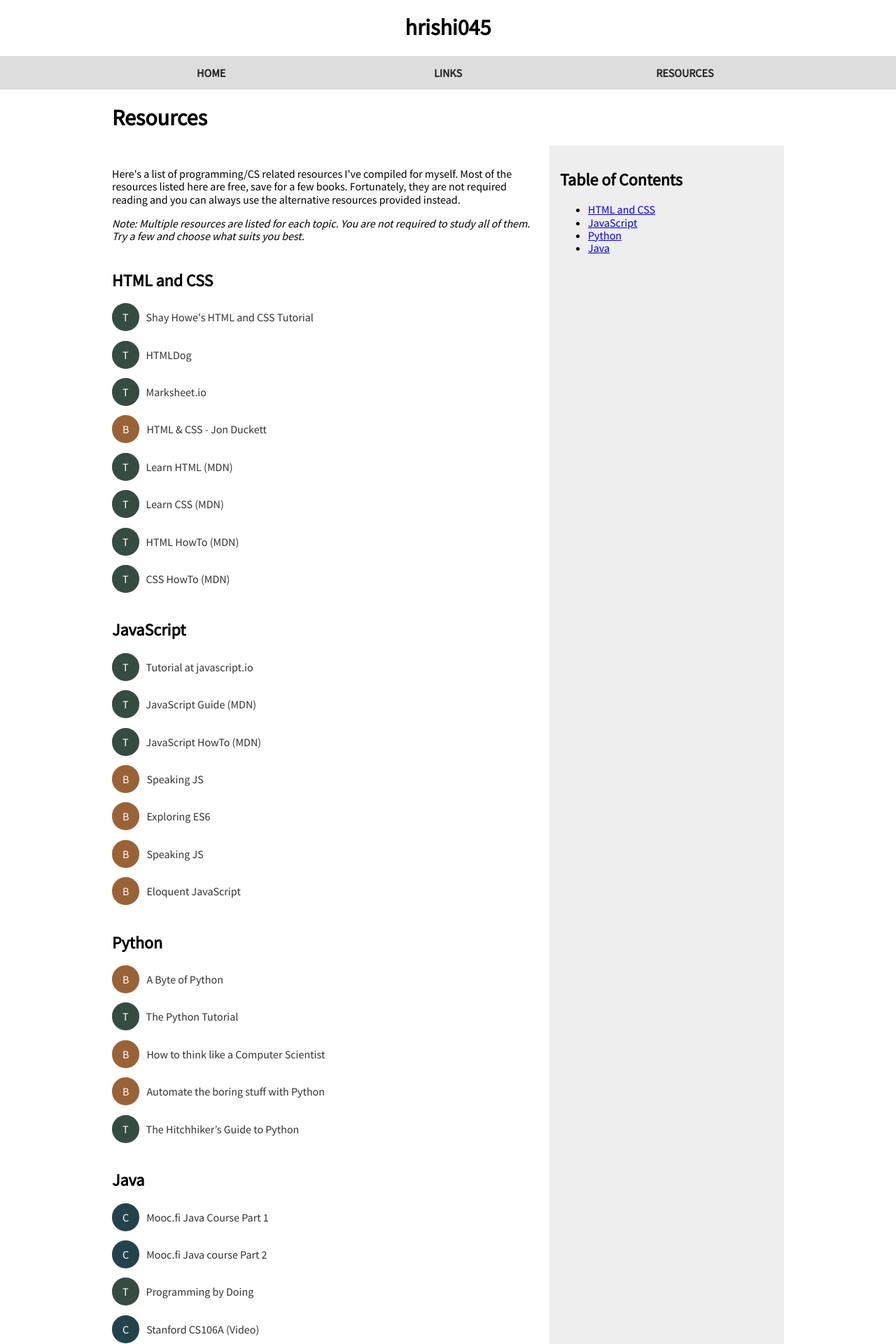
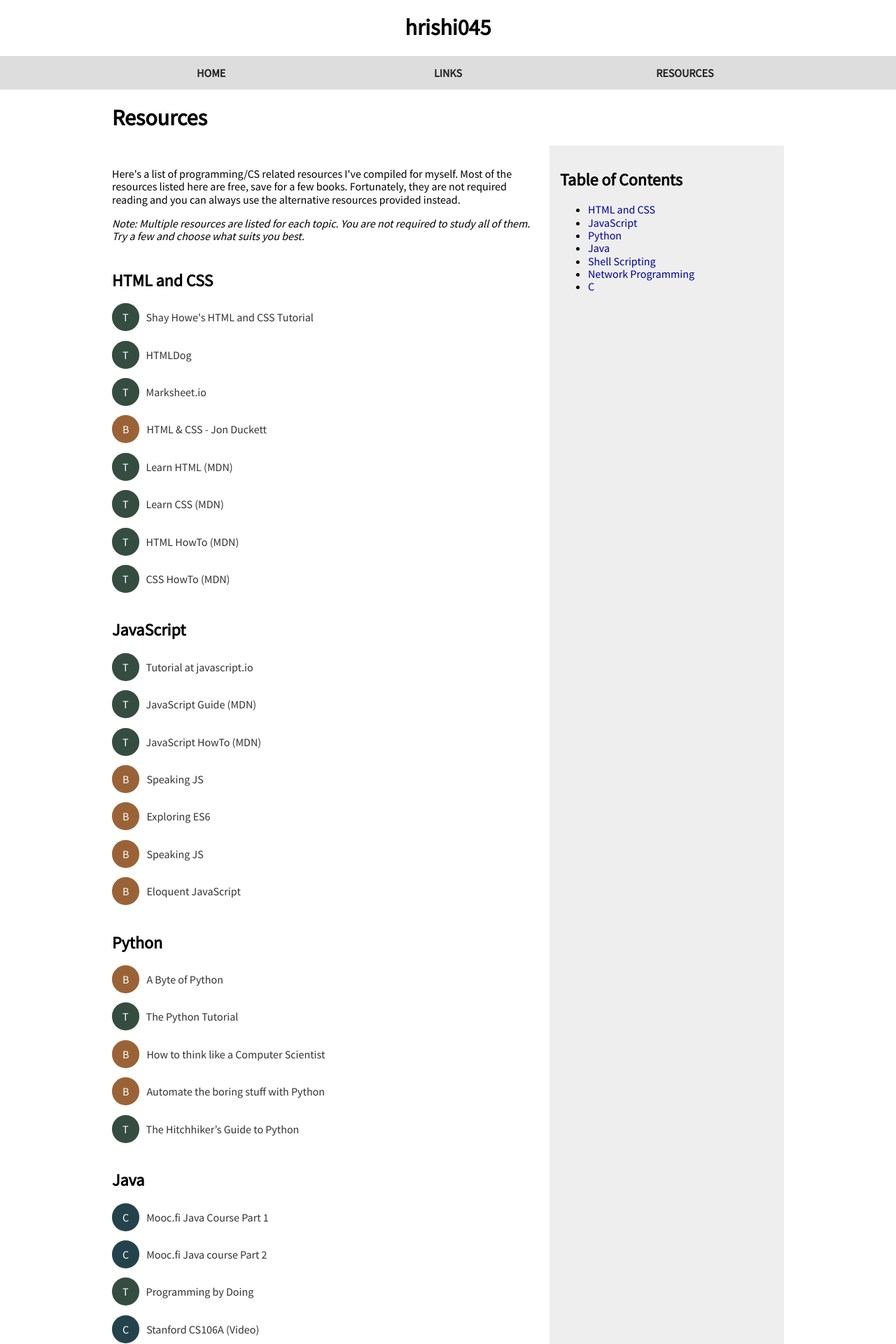
Before and after one commit to hrishi045/hrishi045.github.io, a Jekyll site: the page built from resources.html, in a window 1280 px wide. Shown: the top 1920 px of the page at 70% size. Built offline with Jekyll 4.4.1, drawn with Linux system fonts in a browser that asks for light colours; some of the changed text lies outside the part shown.

Commit message:
Add resources for Shell scripting, network programming and C

```diff
--- a/assets/style.css
+++ b/assets/style.css
@@ -1,6 +1,16 @@
 body {
     font-family: "Source Sans Pro", "Helvetica Neue", "Helvetica", "Roboto", "Arial", sans-serif;
 }
+
+a {
+    color: #000099;
+    text-decoration: none;
+}
+
+    a:hover, a:focus {
+        color: #000044;
+        text-decoration: underline;
+    }
 
 .header-site-name, .nav-content, .main-content, main {
     position: relative;
--- a/resources.html
+++ b/resources.html
@@ -13,6 +13,9 @@
             <li><a href="#javascript">JavaScript</a></li>
             <li><a href="#python">Python</a></li>
             <li><a href="#java">Java</a></li>
+            <li><a href="#shell-scripting">Shell Scripting</a></li>
+            <li><a href="#network-programming">Network Programming</a></li>
+            <li><a href="#c">C</a></li>
         </ul>
     </aside>
     <section class="article-content">
@@ -73,5 +76,30 @@
                 <li class="resource course"><a href="https://courses.caveofprogramming.com/p/java-for-complete-beginners">Java for Complete Beginners (Video)</a></li>
             </ul>
         </section>
+        <section class="resource-section">
+            <h2 id="shell-scripting">Shell Scripting</h2>
+            <ul class="resources">
+                <li class="resource book"><a href="http://conqueringthecommandline.com/book/frontmatter">Conquering the Command Line</a></li>
+                <li class="resource text"><a href="http://linuxcommand.org/lc3_learning_the_shell.php">Learning the Shell</a></li>
+                <li class="resource text"><a href="http://linuxcommand.org/lc3_writing_shell_scripts.php">Writing Shell Scripts</a></li>
+                <li class="resource book"><a href="http://linuxcommand.org/tlcl.php">The Linux Command Line</a></li>
+                <li class="resource book"><a href="http://shop.oreilly.com/product/9780596003302.do">UNIX Power Tools 3rd Ed.</a></li>
+            </ul>
+        </section>
+        <section class="resource-section">
+            <h2 id="network-programming">Network Programming</h2>
+            <ul class="resources">
+                <li class="resource text"><a href="https://beej.us/guide/bgnet/">Beej's guide to Network Programming</a></li>
+                <li class="resource text"><a href="http://www.unpbook.com/">UNIX Network Programming</a></li>
+            </ul>
+        </section>
+        <section class="resource-section">
+            <h2 id="c">C</h2>
+            <ul class="resources">
+                <li class="resource book"><a href="https://publications.gbdirect.co.uk//c_book/">The C Book</a></li>
+                <li class="resource book"><a href="http://www.crasseux.com/books/ctut.pdf">The GNU C Programming Tutorial</a></li>
+                <li class="resource book"><a href="https://www.dipmat.univpm.it/~demeio/public/the_c_programming_language_2.pdf">The C Programming Language 2nd Ed.</a></li>
+            </ul>
+        </section>
     </section>
 </article>
```
